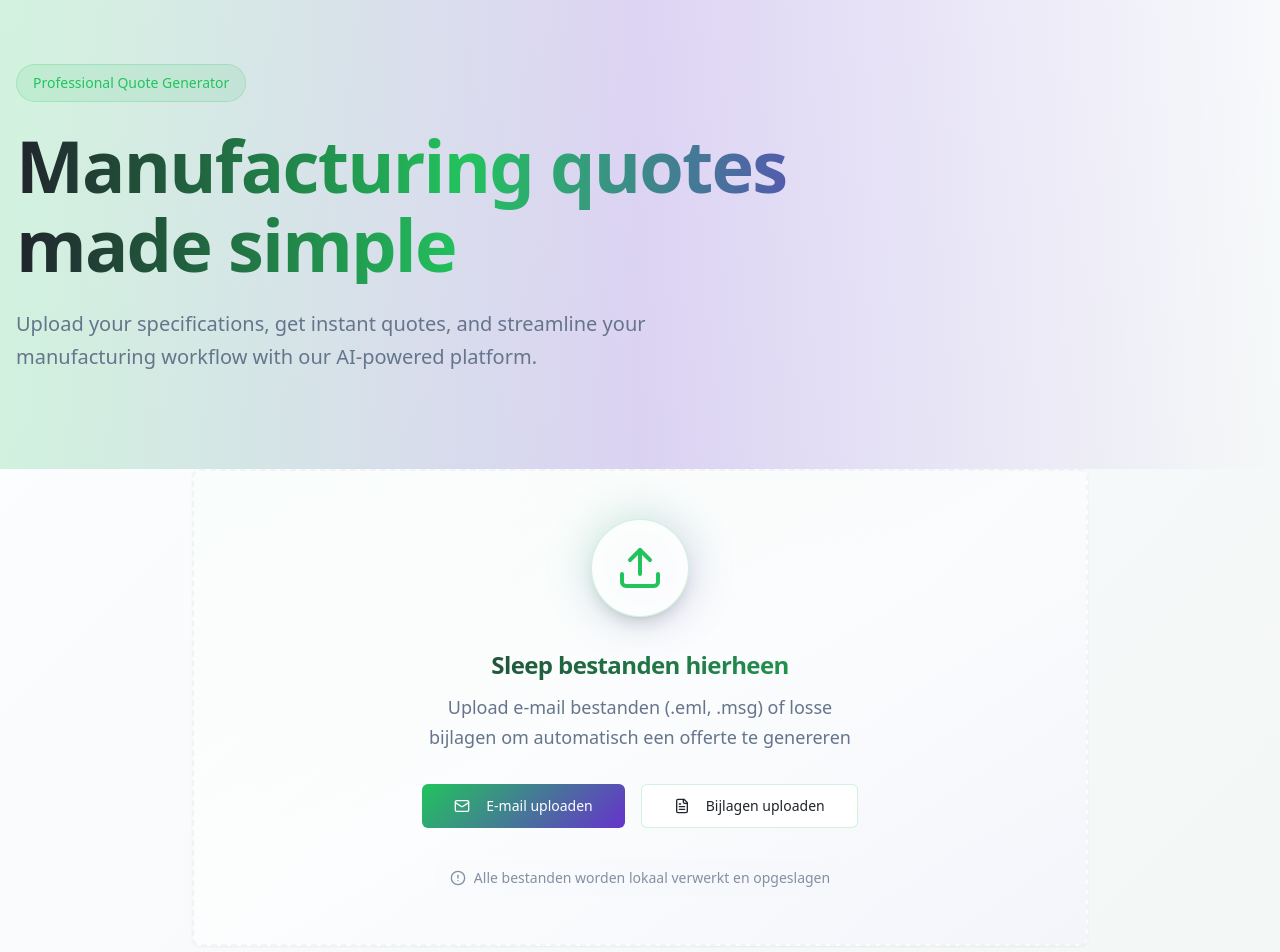
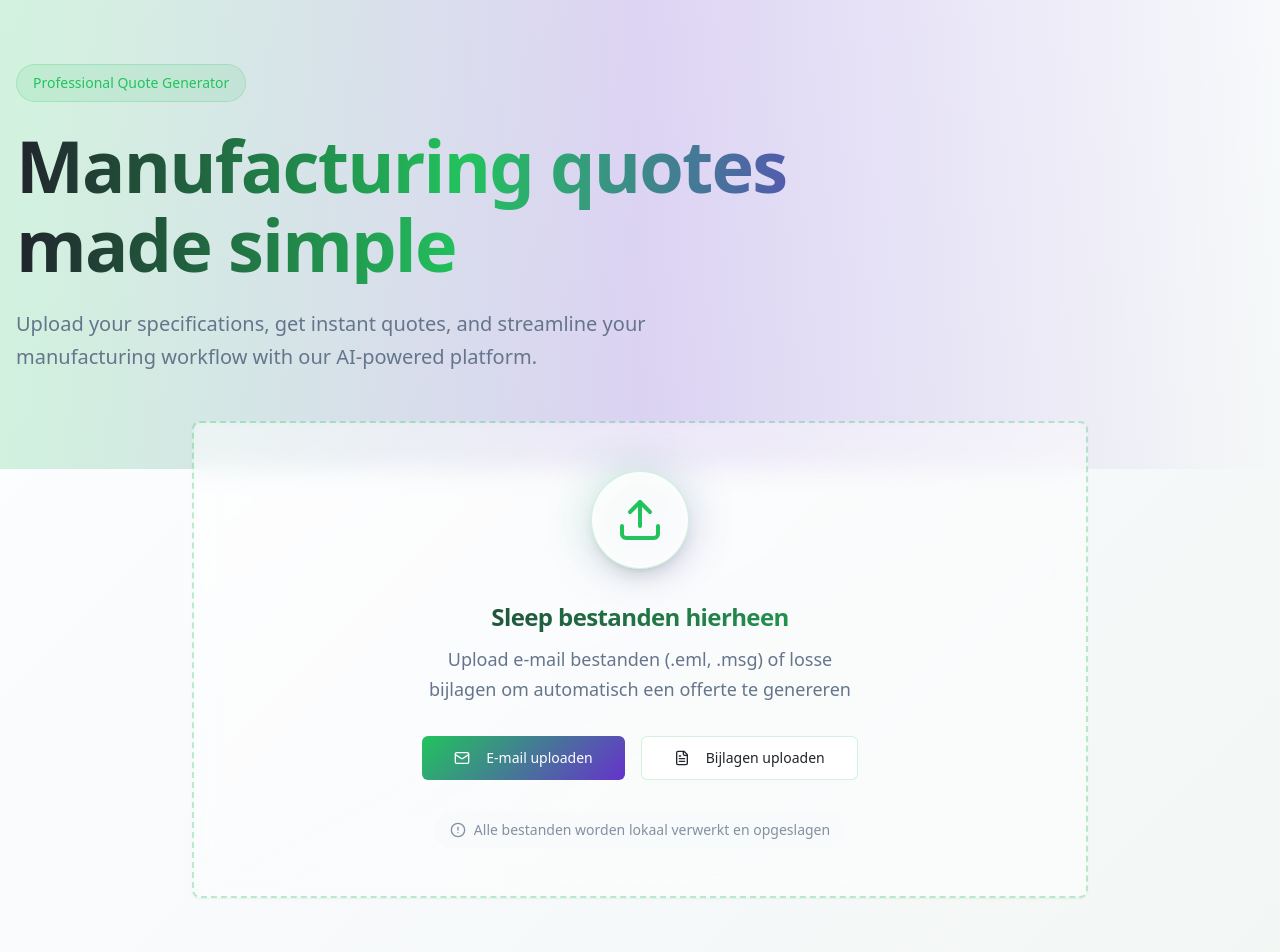
Before and after one commit to hrjdevries-savage/quotecoat, a React (Vite) app: page / in a window 1280 px wide. Shown: the top 952 px of the page. Built offline with nearby package versions, Linux system fonts and the light colour scheme.

Commit message:
Apply header styling to drag and drop
Apply the header styling to the drag and drop section to create a cohesive look and feel.

```diff
--- a/src/components/EmailUpload.tsx
+++ b/src/components/EmailUpload.tsx
@@ -355,19 +355,19 @@ export function EmailUpload() {
   }, [processFiles]);
 
   return (
-    <div className="w-full max-w-4xl mx-auto">
+    <div className="w-full max-w-4xl mx-auto -mt-12 relative z-10">
       <Card
-        className={`relative overflow-hidden p-12 border-2 border-dashed transition-all duration-300 ${
+        className={`relative overflow-hidden p-12 border-2 border-dashed backdrop-blur-md transition-all duration-300 ${
           isDragOver
-            ? 'border-primary bg-primary/5 scale-[1.02] shadow-2xl'
-            : 'border-border/40 hover:border-primary/50 bg-gradient-card'
+            ? 'border-primary bg-background/40 scale-[1.02] shadow-2xl'
+            : 'border-primary/30 hover:border-primary/50 bg-background/20'
         } ${isProcessing ? 'opacity-50' : ''}`}
         onDrop={handleDrop}
         onDragOver={handleDragOver}
         onDragLeave={handleDragLeave}
       >
-        {/* Background gradient overlay */}
-        <div className="absolute inset-0 bg-gradient-to-br from-primary/5 via-transparent to-accent/5 opacity-50" />
+        {/* Enhanced background with glassmorphism effect */}
+        <div className="absolute inset-0 bg-gradient-to-br from-background/30 via-background/10 to-background/30 backdrop-blur-sm" />
 
         <div className="relative text-center space-y-8">
           <div className="flex justify-center">
```
